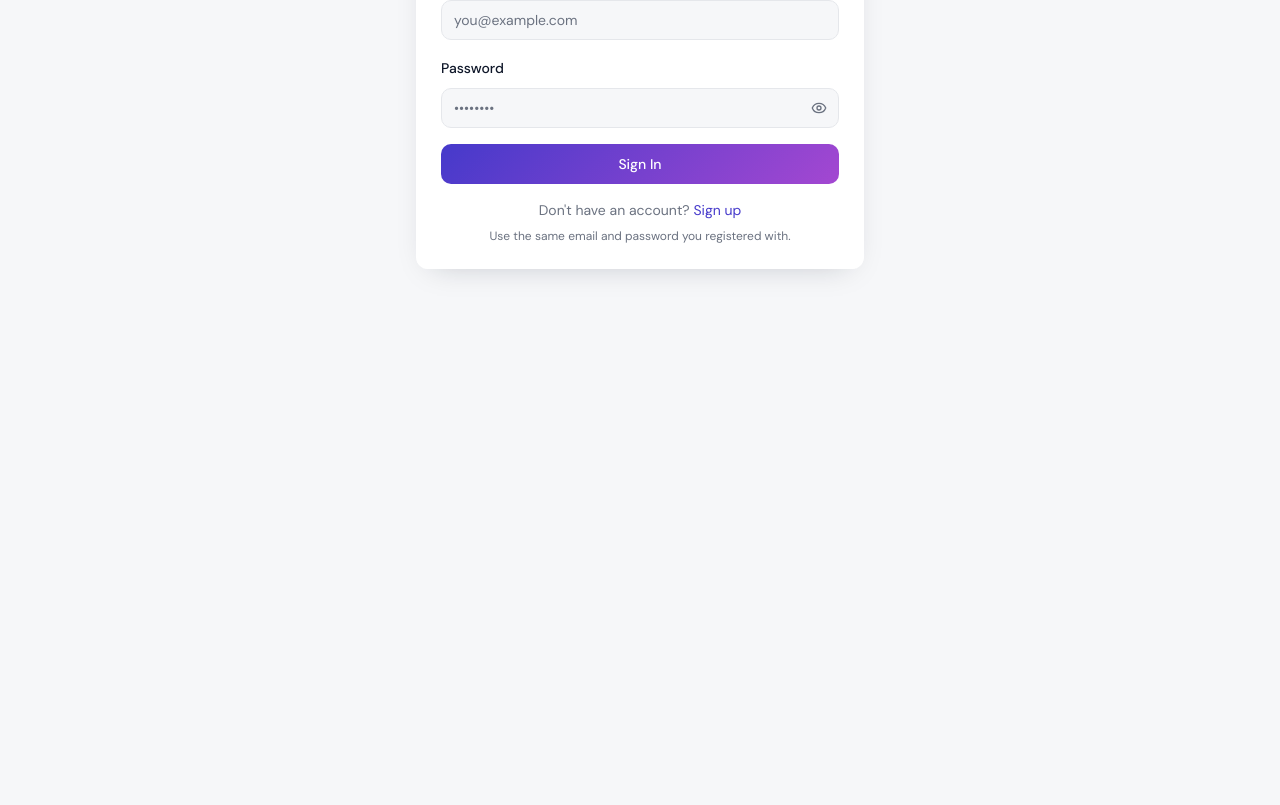
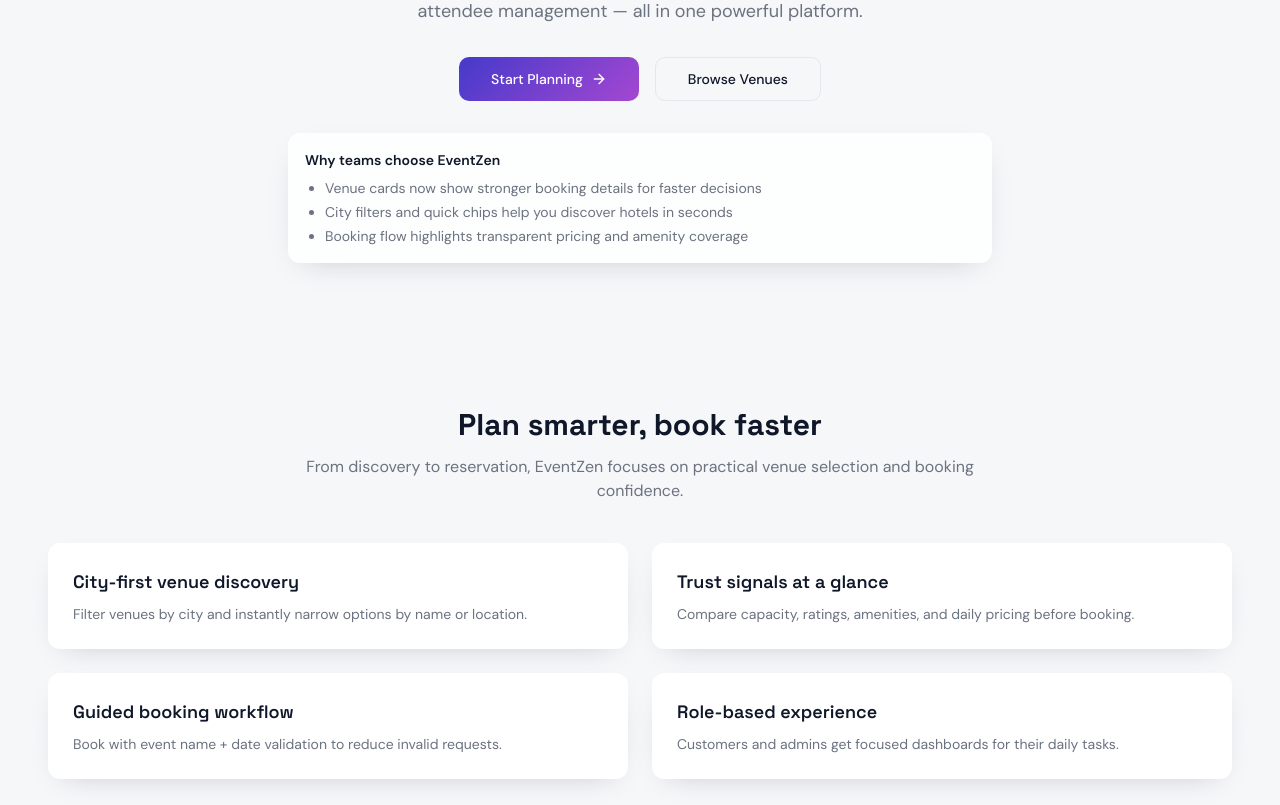
Before and after one commit to NileshTiwari5625/EventZen-Capstone-Project-, a React (Vite) app: page / in a window 1280 px wide. Before the commit this address led to /login. Shown: the part 355-1160 px from the top of the page. Before the commit the page ends 800 px from the top, so only its background shows below. Built offline with nearby package versions, Linux system fonts and the light colour scheme; the HTML template or start-up script is replaced by a standard one.

Commit message:
docs & ui: finalize submission checklist, traceability, and visual polish

```diff
--- a/src/App.tsx
+++ b/src/App.tsx
@@ -54,7 +54,6 @@
               <CustomerLayout />
             </ProtectedRoute>
           }>
-            <Route index element={<Navigate to="/venues" replace />} />
             <Route path="/profile" element={<Profile />} />
             <Route path="/venues" element={
               <ProfileCompletionRoute>
--- a/src/data/mockData.ts
+++ b/src/data/mockData.ts
@@ -17,7 +17,7 @@
   { id: "8", name: "Sheraton Grand Bengaluru", location: "Whitefield, Bengaluru", capacity: 850, pricePerDay: 285000, rating: 4.6, image: "https://images.unsplash.com/photo-1564501049412-61c2a3083791?w=400&h=250&fit=crop", amenities: ["Convention Hall", "Parking", "Projector", "Coffee Bar"] },
   { id: "9", name: "The Leela Palace New Delhi", location: "Chanakyapuri, New Delhi", capacity: 950, pricePerDay: 410000, rating: 4.8, image: "https://images.unsplash.com/photo-1590490360182-c33d57733427?w=400&h=250&fit=crop", amenities: ["Luxury", "Catering", "Valet", "AV System"] },
   { id: "10", name: "Taj Palace New Delhi", location: "Diplomatic Enclave, New Delhi", capacity: 1200, pricePerDay: 400000, rating: 4.8, image: "https://images.unsplash.com/photo-1474690455603-a369ec1293f9?w=400&h=250&fit=crop", amenities: ["Grand Ballroom", "Valet", "Parking", "WiFi"] },
-  { id: "11", name: "Andaz Delhi", location: "Aerocity, New Delhi", capacity: 700, pricePerDay: 300000, rating: 4.7, image: "https://images.unsplash.com/photo-1501117716987-c8e1ecb21007?w=400&h=250&fit=crop", amenities: ["Banquet Hall", "Business Lounge", "Catering", "WiFi"] },
+  { id: "11", name: "Andaz Delhi", location: "Aerocity, New Delhi", capacity: 700, pricePerDay: 300000, rating: 4.7, image: "https://images.unsplash.com/photo-1445019980597-93fa8acb246c?w=400&h=250&fit=crop", amenities: ["Banquet Hall", "Business Lounge", "Catering", "WiFi"] },
   { id: "12", name: "Roseate House", location: "Aerocity, New Delhi", capacity: 600, pricePerDay: 265000, rating: 4.6, image: "https://images.unsplash.com/photo-1468824357306-a439d58ccb1c?w=400&h=250&fit=crop", amenities: ["Rooftop", "AV System", "Valet", "Premium Lounge"] },
   { id: "13", name: "Taj Krishna", location: "Banjara Hills, Hyderabad", capacity: 850, pricePerDay: 295000, rating: 4.7, image: "https://images.unsplash.com/photo-1496417263034-38ec4f0b665a?w=400&h=250&fit=crop", amenities: ["WiFi", "Projector", "Parking", "Catering"] },
   { id: "14", name: "ITC Kakatiya", location: "Begumpet, Hyderabad", capacity: 750, pricePerDay: 260000, rating: 4.6, image: "https://images.unsplash.com/photo-1481833761820-0509d3217039?w=400&h=250&fit=crop", amenities: ["Ballroom", "Valet", "Catering", "WiFi"] },
--- a/src/pages/Index.tsx
+++ b/src/pages/Index.tsx
@@ -14,16 +14,16 @@
 ];
 
 const launchHighlights = [
-  { title: "Smart booking flow", desc: "City-based venue discovery with booking dialog and date validation." },
-  { title: "Role-based dashboards", desc: "Dedicated customer and admin areas with protected routing." },
-  { title: "Production-ready UI", desc: "Light/dark mode support, responsive design, and reusable components." },
-  { title: "Submission checklist ready", desc: "Clean structure for showcasing features in your final capstone demo." },
+  { title: "City-first venue discovery", desc: "Filter venues by city and instantly narrow options by name or location." },
+  { title: "Trust signals at a glance", desc: "Compare capacity, ratings, amenities, and daily pricing before booking." },
+  { title: "Guided booking workflow", desc: "Book with event name + date validation to reduce invalid requests." },
+  { title: "Role-based experience", desc: "Customers and admins get focused dashboards for their daily tasks." },
 ];
 
 const whatsNew = [
-  "New dark mode toggle available in navbar and auth screens",
-  "Improved booking form with calendar date picker and validation",
-  "Expanded Indian venue catalog with city-wise options",
+  "Venue cards now show stronger booking details for faster decisions",
+  "City filters and quick chips help you discover hotels in seconds",
+  "Booking flow highlights transparent pricing and amenity coverage",
 ];
 
 const Index = () => {
@@ -82,7 +82,7 @@
             </div>
 
             <div className="mt-8 rounded-xl bg-card/80 elevated-card p-4 text-left">
-              <p className="text-sm font-semibold mb-2">What’s new in this build</p>
+              <p className="text-sm font-semibold mb-2">Why teams choose EventZen</p>
               <ul className="space-y-1 text-sm text-muted-foreground list-disc pl-5">
                 {whatsNew.map(item => <li key={item}>{item}</li>)}
               </ul>
@@ -91,13 +91,13 @@
         </div>
       </section>
 
-      {/* Submission highlights */}
+      {/* Value highlights */}
       <section id="highlights" className="py-16 px-4">
         <div className="container mx-auto">
           <div className="text-center mb-10">
-            <h2 className="font-heading text-3xl font-bold mb-3">Why EventZen is submission-ready</h2>
+            <h2 className="font-heading text-3xl font-bold mb-3">Plan smarter, book faster</h2>
             <p className="text-muted-foreground max-w-2xl mx-auto">
-              Built as a practical first application with clear workflows, polished UI, and demo-friendly modules.
+              From discovery to reservation, EventZen focuses on practical venue selection and booking confidence.
             </p>
           </div>
           <div className="grid md:grid-cols-2 gap-6">
--- a/src/pages/Register.tsx
+++ b/src/pages/Register.tsx
@@ -13,6 +13,7 @@
   const [name, setName] = useState("");
   const [email, setEmail] = useState("");
   const [password, setPassword] = useState("");
+  const [phone, setPhone] = useState("");
   const [registerError, setRegisterError] = useState("");
   const navigate = useNavigate();
   const { toast } = useToast();
--- a/src/pages/customer/BrowseVenues.tsx
+++ b/src/pages/customer/BrowseVenues.tsx
@@ -13,6 +13,7 @@
 import { cn } from "@/lib/utils";
 
 const INDIAN_CITIES = ["Mumbai", "Bengaluru", "New Delhi", "Hyderabad", "Chennai", "Kolkata", "Pune"];
+const FALLBACK_VENUE_IMAGE = "https://images.unsplash.com/photo-1566073771259-6a8506099945?w=800&h=500&fit=crop";
 
 const BrowseVenues = () => {
   const [venues] = useState<Venue[]>(venueService.getAll());
@@ -137,7 +138,17 @@
         {filtered.map(venue => (
           <Card key={venue.id} className="overflow-hidden group elevated-card">
             <div className="aspect-video overflow-hidden">
-              <img src={venue.image} alt={venue.name} className="w-full h-full object-cover group-hover:scale-105 transition-transform duration-300" />
+              <img
+                src={venue.image}
+                alt={venue.name}
+                loading="lazy"
+                onError={event => {
+                  const target = event.currentTarget;
+                  if (target.src === FALLBACK_VENUE_IMAGE) return;
+                  target.src = FALLBACK_VENUE_IMAGE;
+                }}
+                className="w-full h-full object-cover group-hover:scale-105 transition-transform duration-300"
+              />
             </div>
             <CardContent className="pt-4 space-y-3">
               <div>
```
Also changed, not shown: 3 other files (tests, documents, lock files or other folders).
